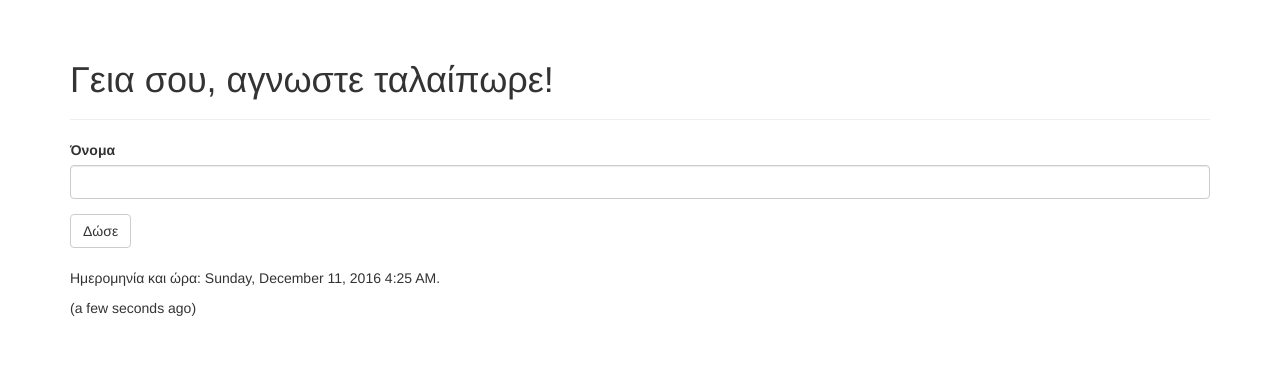
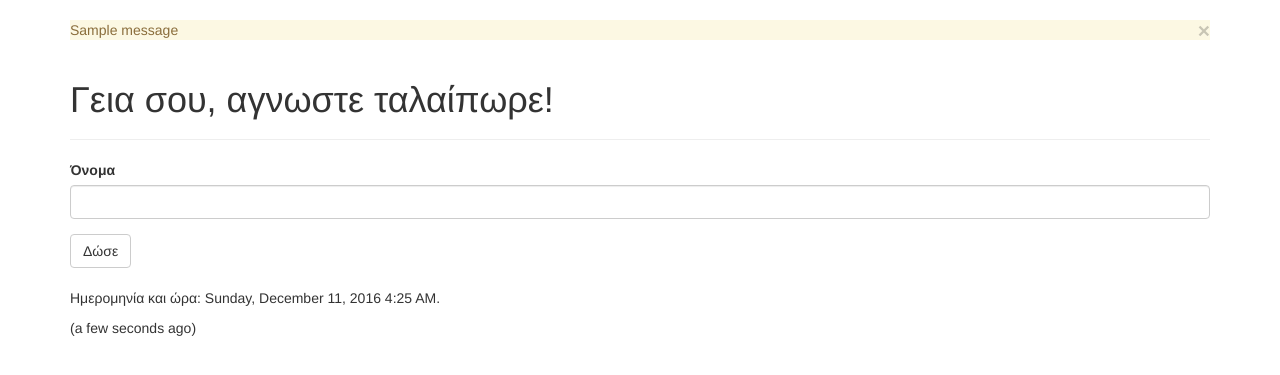
Before and after one commit to fkaralis/talaiporosanaplirotis, a Flask app: page / in a window 1280 px wide. Shown: the part 52-427 px from the top of the page. Run offline with Flask 2, Linux system fonts and the light colour scheme; one stand-in notice (Sample message) is shown; some libraries are stand-ins or nearby versions.

Commit message:
message flashing

```diff
--- a/hello.py
+++ b/hello.py
@@ -4,6 +4,7 @@ from flask import session
 from flask import redirect
 from flask import url_for
 from flask import request
+from flask import flash
 from flask_script import Manager
 from flask_bootstrap import Bootstrap
 from flask_moment import Moment
@@ -41,7 +42,14 @@ def index():
     name = None
     form = NameForm()
     if form.validate_on_submit():
+        old_name = session.get('name')
+        if old_name is not None:
+            if old_name != form.name.data:
+                flash('Αλλάξαμε ονοματάκι εε;;')
+            else:
+                flash('Ναι, εντάξει, εσύ είσαι, ΟΚ')
         session['name'] = form.name.data
+        form.name.data = ''
         return redirect(url_for('index'))
     return render_template('index.html', form=form, name=session.get('name'),
                            current_time=datetime.utcnow())
--- a/templates/base.html
+++ b/templates/base.html
@@ -34,6 +34,13 @@
 
 {% block content %}
 <div class="container">
+    {% for message in get_flashed_messages() %}
+    <div class="alret alert-warning">
+        <button type="button" class="close" data-dismiss="alert">&times;</button>
+        {{ message }}
+    </div>
+    {% endfor %}
+
     {% block page_content %}{% endblock %}
 </div>
 {% endblock %}
```
